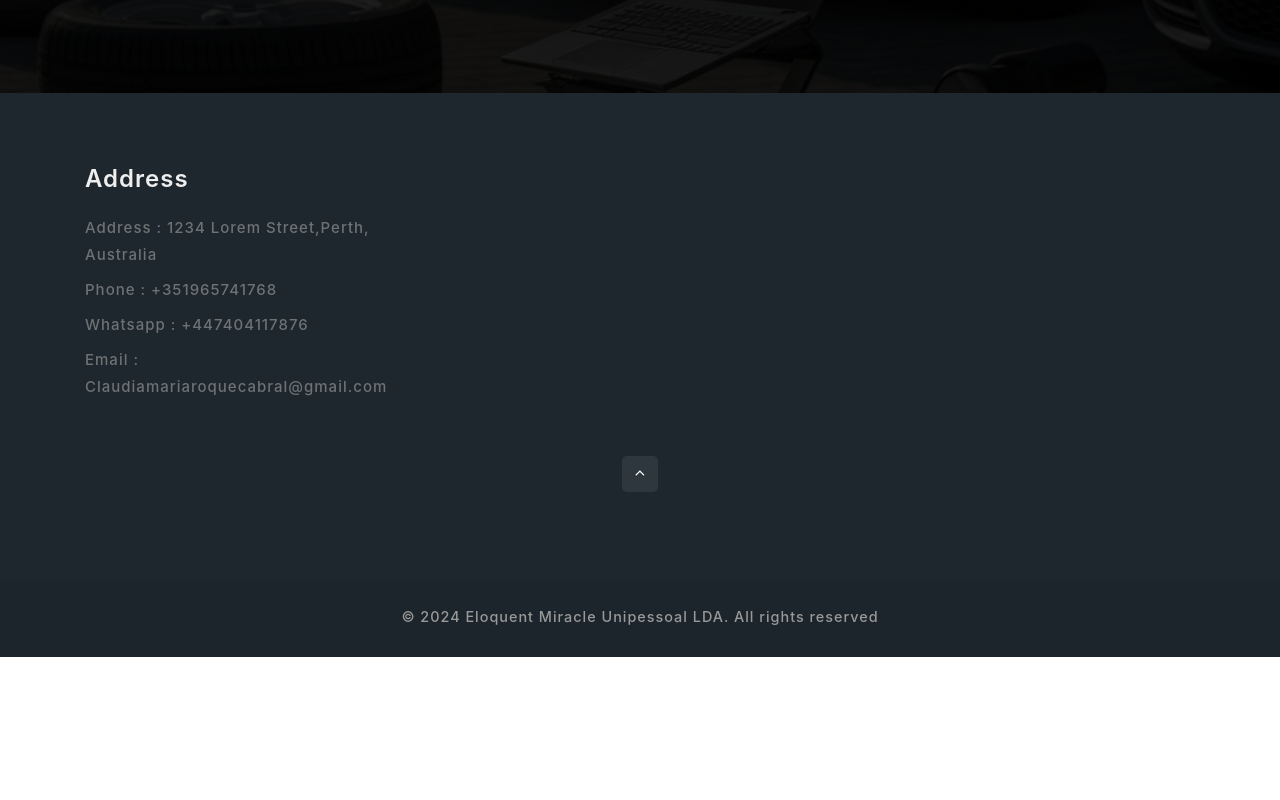
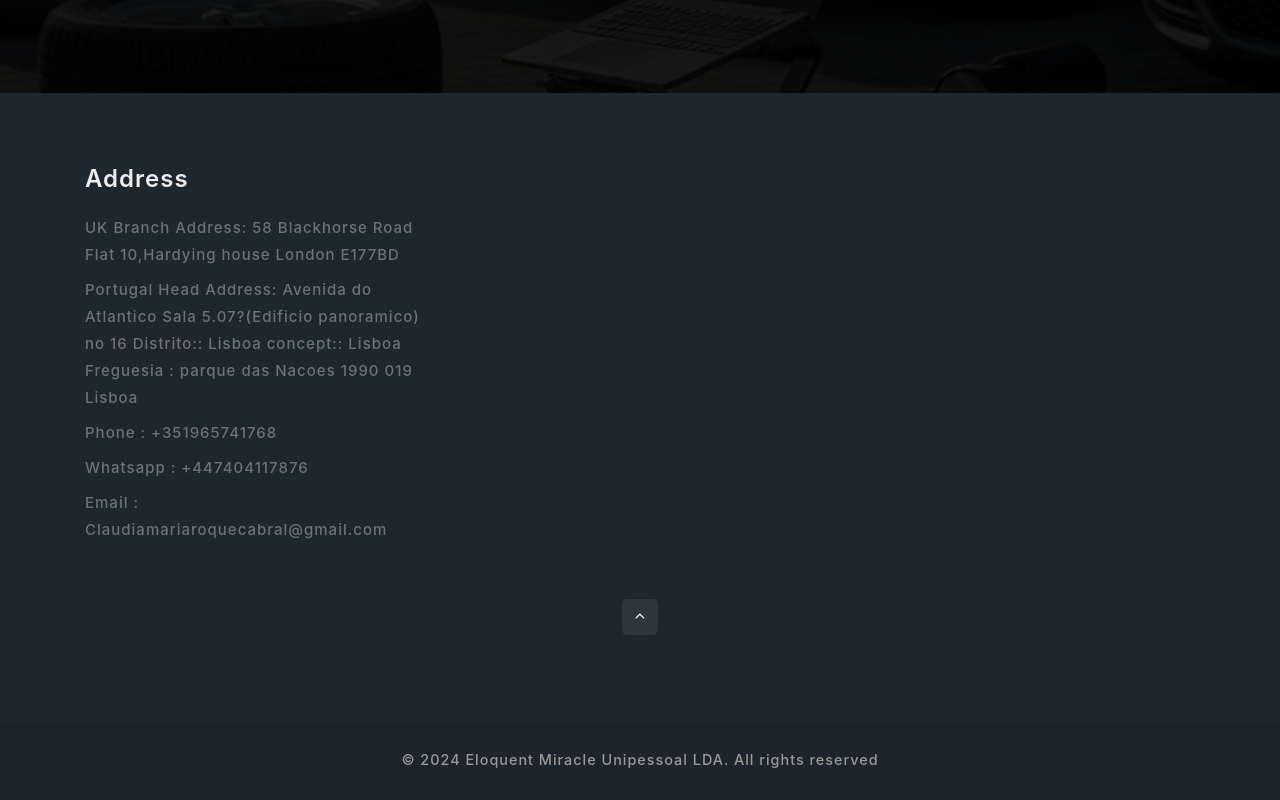
Before and after one commit to gjhacker001/EMU, a plain HTML site: page index.html in a window 1280 px wide. Shown: the part 3722-4522 px from the top of the page. Before the commit the page ends 4379 px from the top, so only its background shows below. Drawn offline with Linux system fonts and the light colour scheme; files that its build step writes are made by us from their sources; a script that the page names is missing; files whose address does not match are found by name.

Commit message:
3rd commit

```diff
--- a/index.html
+++ b/index.html
@@ -469,7 +469,10 @@ RIGHT SIDEBAR TOGGLE SECTION
                             <h3>Address</h3>
                         </div>
                         <div class="footer-text">
-                            <p>Address : 1234 Lorem Street,Perth, Australia</p>
+                            <p>UK Branch Address: 58 Blackhorse Road Flat 10,Hardying house London E177BD</p>
+                            <p>Portugal Head Address: Avenida do Atlantico Sala 5.07?(Edificio panoramico) no 16
+                                Distrito:: Lisboa concept:: Lisboa Freguesia : parque das Nacoes
+                                1990 019 Lisboa</p>
                             <p>Phone : +351965741768</p>
                             <p>Whatsapp : +447404117876</p>
                             <p>Email : Claudiamariaroquecabral@gmail.com</p>
```
